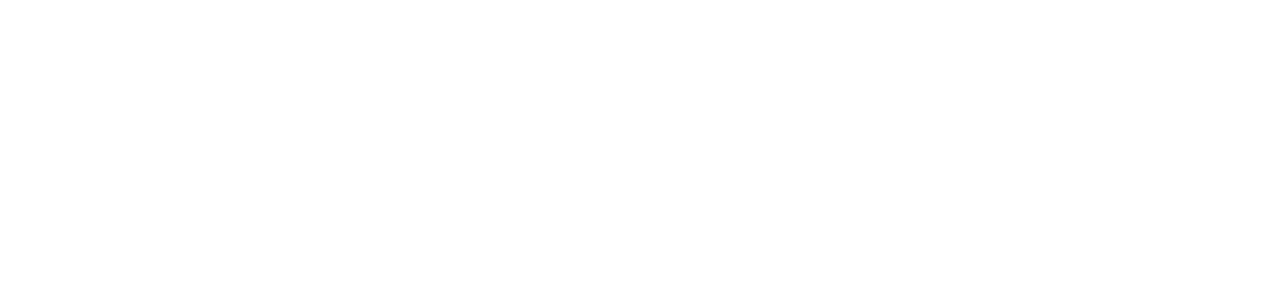
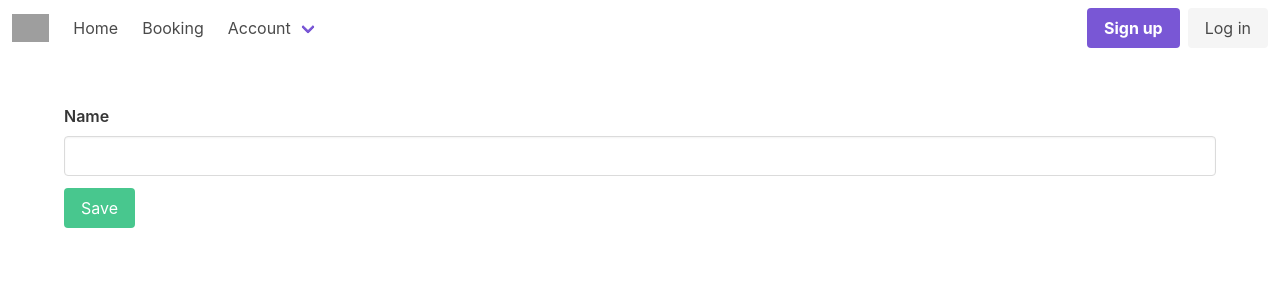
Before and after one commit to MUMT-IT/healthapp, a Vue app in the folder tophealth/: page /customers/1/health-profile/edit in a window 1280 px wide. Shown: the top 300 px of the page. Built offline with nearby package versions, Linux system fonts and the light colour scheme; grey boxes are pictures that could not be loaded.

Commit message:
add HealthProfile view

```diff
--- a/tophealth/src/components/Nav.vue
+++ b/tophealth/src/components/Nav.vue
@@ -22,6 +22,9 @@
         <b-navbar-item tag="router-link" :to="{ name: 'AccountBooking', params: {id: 1} }">
           Your Bookings
         </b-navbar-item>
+        <b-navbar-item tag="router-link" :to="{ name: 'HealthProfile', params: { id: 1} }">
+          Your Health Profile
+        </b-navbar-item>
       </b-navbar-dropdown>
     </template>
 
--- a/tophealth/src/router/index.js
+++ b/tophealth/src/router/index.js
@@ -24,6 +24,11 @@
     path: '/customers/:id/profile/edit',
     name: 'AccountProfileEdit',
     component: () => import('../views/Customers/ProfileEdit.vue')
+  },
+  {
+    path: '/customers/:id/health-profile/edit',
+    name: 'HealthProfile',
+    component: () => import('../views/Customers/HealthProfile.vue')
   },
   {
     path: '/customers/:id/bookings',
--- /dev/null
+++ b/tophealth/src/views/Customers/HealthProfile.vue
@@ -0,0 +1,37 @@
+<template>
+  <div>
+    <Nav></Nav>
+    <section class="section">
+      <div class="container">
+        <b-field label="Name">
+            <b-input v-model="name"></b-input>
+        </b-field>
+
+        <button class="button is-success">Save</button>
+      </div>
+    </section>
+  </div>
+</template>
+
+<script>
+import Nav from '@/components/Nav.vue'
+export default {
+  name: "HealthProfile",
+  components: {
+    Nav
+  },
+  data() {
+    return {
+        name: null,
+
+    }
+  },
+  methods: {
+
+  }
+}
+</script>
+
+<style scoped>
+
+</style>
```
Also changed, not shown: 1 other file (tests, documents, lock files or other folders).
